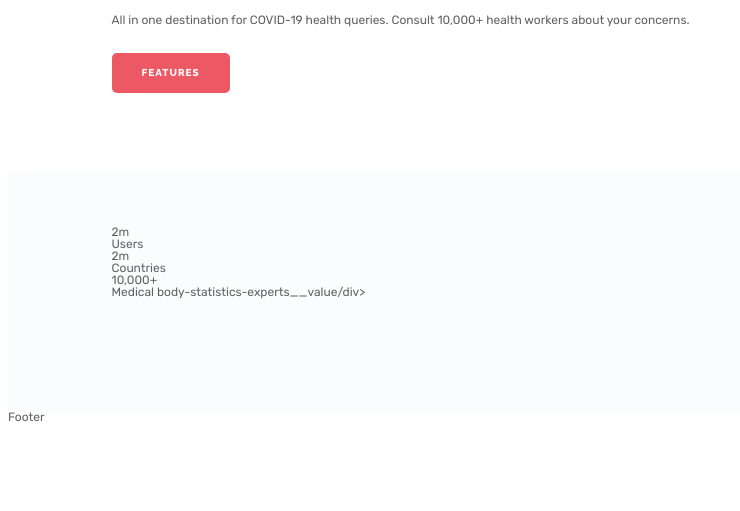
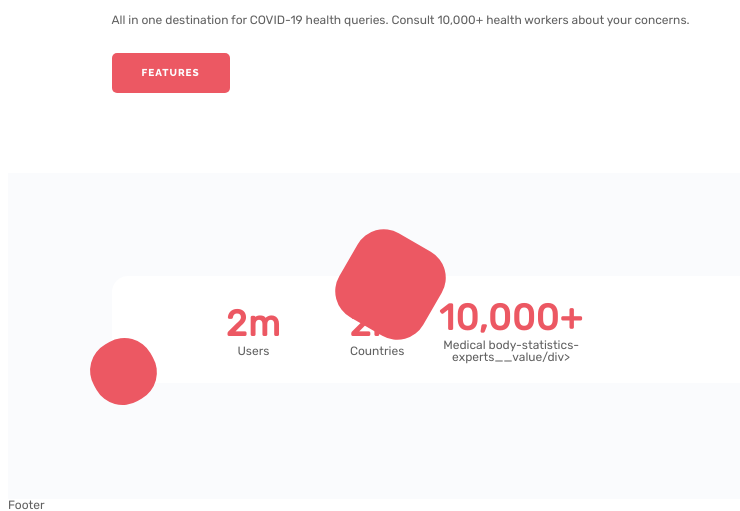
Before and after one commit to nikoois/my_git_project, a PHP site: page / in a window 1280 px wide. Shown: the part 1258-1769 px from the top of the page, without its empty margins (0-740 px from the left). Before the commit the page ends 1680 px from the top, so only its background shows below. Run offline with PHP 8.4, Linux system fonts and the light colour scheme.

Commit message:
modified html & css

```diff
--- a/forth-subfolder/css/style.css
+++ b/forth-subfolder/css/style.css
@@ -503,31 +503,72 @@ body {
 /* ============================================================= */
 
 .experts {
-    background-color: hsl(220, 43%, 99%);
-    padding: 53px 0px 113px 0px;
+    background-color: #fafbfd;
+    padding: 103px 0px 116px 0px;
 }
 .experts__container {
 }
 .experts__statistics {
 }
 .statistics-experts {
+    max-width: 655px;
+    margin 0px auto;
+    position: relative;
 }
 .statistics-experts__body {
+    background-color: #fff;
+    border-radius: 0px 2px 24px rgba(88, 126, 236, 0.15);
+    border-radius: 16px;
+    position: relative;
+    z-index: 2;
 }
 .statistics-experts__decor {
+    position: absolute;
+    background-color: #ec5863;
+    border-radius: 30px;
 }
 .statistics-experts__decor_1 {
+    width: 65px;
+    height: 65px;
+    transform: rotate(-30deg);
+    bottom: -21px;
+    left: -21px;
+    border-radius: 16;
 }
 .statistics-experts__decor_2 {
+    width: 97px;
+    height: 97px;
+    right: 50%;
+    top: -40px;
+    transform: rotate(30deg);
 }
 .statistics-experts__decor_3 {
 }
 
 .body-statistics-experts {
+    padding: 20px 80px;
+    display: flex;
+    align-items: center;
 }
 .body-statistics-experts__item {
+    flex: 0 1 25%;
+    text-align: center;
+}
+.body-statistics-experts__item:last-child {
+    flex: 0 1 25%;
 }
 .body-statistics-experts__value {
+    font-weight: 700;
+    font-size: 36px;
+    line-height: 1.2;
+    letter-spacing: 1px;
+    color: #ec5863;
 }
 .body-statistics-experts__text {
+    font-weight: bold;
+    font-size: 11px;
+    line-height: 1.8;
+    letter-spacing: 3px;
+    text-transform: uppercase;
+    color: #000000;
 }
```
